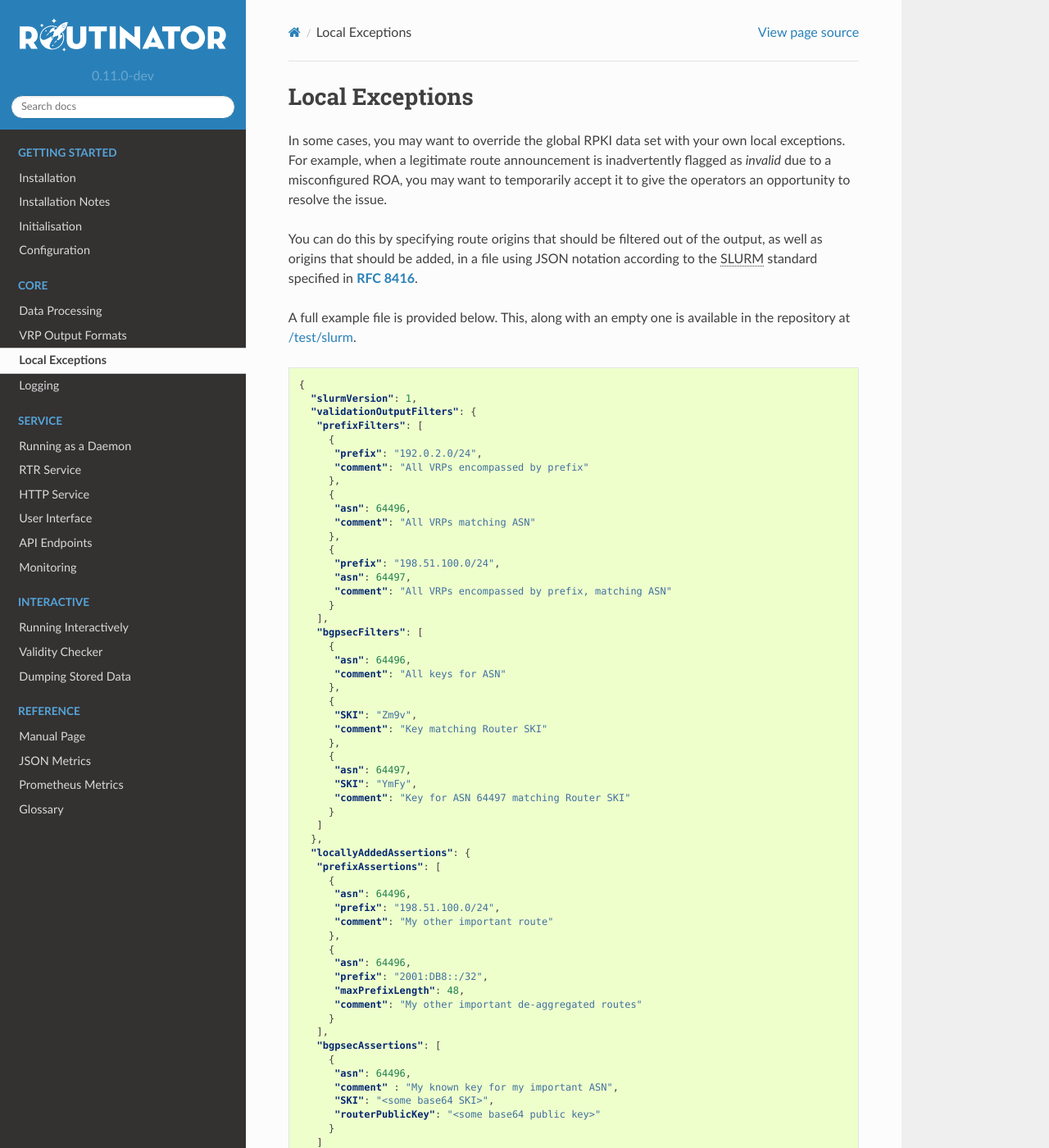
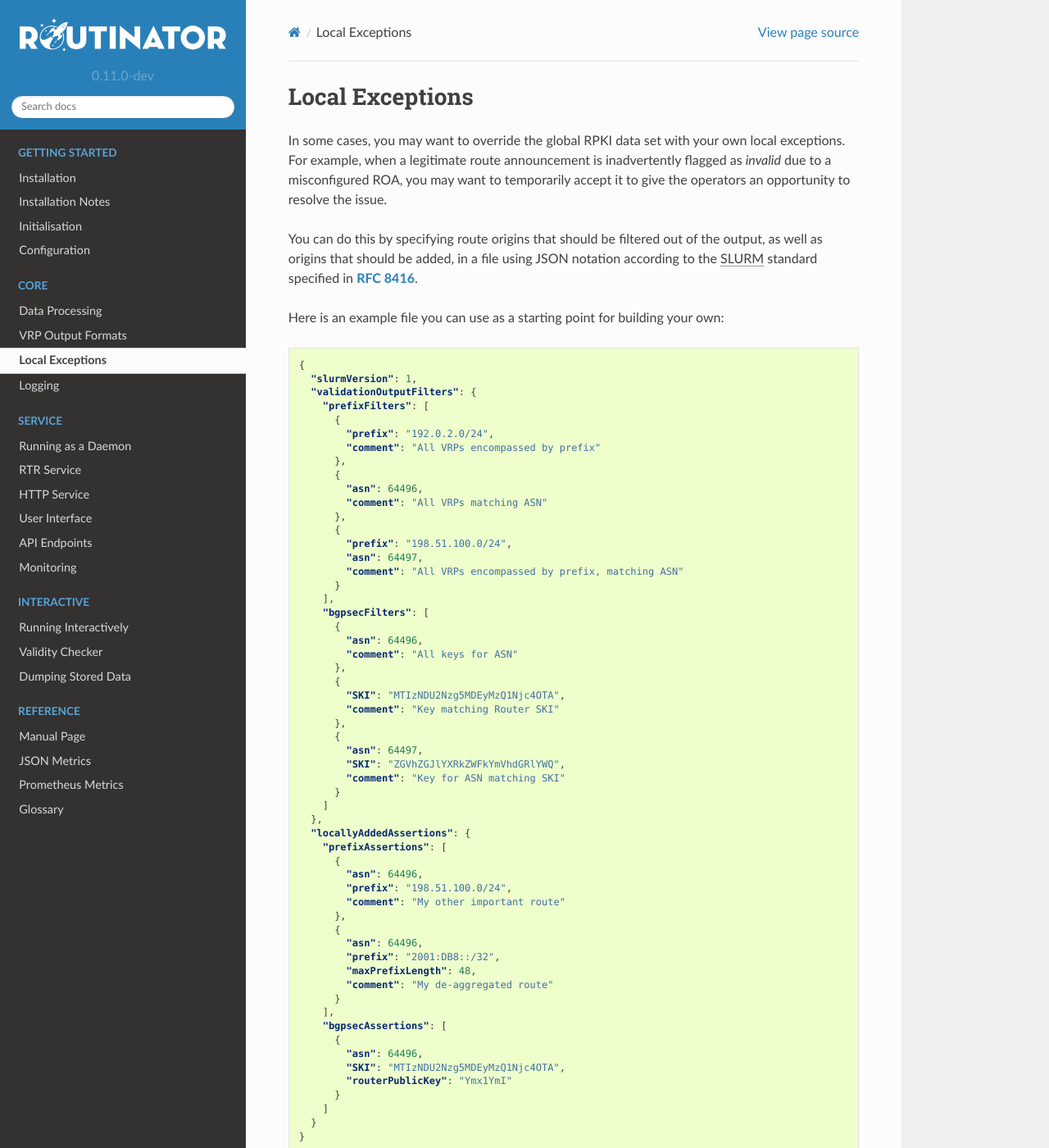
Before and after one commit to NLnetLabs/routinator, a Sphinx documentation site: the page built from doc/manual/source/local-exceptions.rst, in a window 1280 px wide and 1400 px high. Shown: the whole window at 82% size. Built offline with Sphinx 7.4.7 and the Read the Docs theme 2.0.0, drawn with Linux system fonts in a browser that asks for light colours.

Commit message:
Update SLURM example

```diff
--- a/doc/manual/source/local-exceptions.rst
+++ b/doc/manual/source/local-exceptions.rst
@@ -12,70 +12,68 @@ output, as well as origins that should be added, in a file using JSON notation
 according to the :abbr:`SLURM (Simplified Local Internet Number Resource
 Management with the RPKI)` standard specified in :RFC:`8416`.
 
-A full example file is provided below. This, along with an empty one is
-available in the repository at `/test/slurm
-<https://github.com/NLnetLabs/routinator/tree/master/test/slurm>`_.
+Here is an example file you can use as a starting point for building your
+own:
 
 .. code-block:: json
 
-   {
-     "slurmVersion": 1,
-     "validationOutputFilters": {
-      "prefixFilters": [
-        {
-         "prefix": "192.0.2.0/24",
-         "comment": "All VRPs encompassed by prefix"
-        },
-        {
-         "asn": 64496,
-         "comment": "All VRPs matching ASN"
-        },
-        {
-         "prefix": "198.51.100.0/24",
-         "asn": 64497,
-         "comment": "All VRPs encompassed by prefix, matching ASN"
-        }
-      ],
-      "bgpsecFilters": [
-        {
-         "asn": 64496,
-         "comment": "All keys for ASN"
-        },
-        {
-         "SKI": "Zm9v",
-         "comment": "Key matching Router SKI"
-        },
-        {
-         "asn": 64497,
-         "SKI": "YmFy",
-         "comment": "Key for ASN 64497 matching Router SKI"
-        }
-      ]
-     },
-     "locallyAddedAssertions": {
-      "prefixAssertions": [
-        {
-         "asn": 64496,
-         "prefix": "198.51.100.0/24",
-         "comment": "My other important route"
-        },
-        {
-         "asn": 64496,
-         "prefix": "2001:DB8::/32",
-         "maxPrefixLength": 48,
-         "comment": "My other important de-aggregated routes"
-        }
-      ],
-      "bgpsecAssertions": [
-        {
-         "asn": 64496,
-         "comment" : "My known key for my important ASN",
-         "SKI": "<some base64 SKI>",
-         "routerPublicKey": "<some base64 public key>"
-        }
-      ]
-     }
-   }
+    {
+      "slurmVersion": 1,
+      "validationOutputFilters": {
+        "prefixFilters": [
+          {
+            "prefix": "192.0.2.0/24",
+            "comment": "All VRPs encompassed by prefix"
+          },
+          {
+            "asn": 64496,
+            "comment": "All VRPs matching ASN"
+          },
+          {
+            "prefix": "198.51.100.0/24",
+            "asn": 64497,
+            "comment": "All VRPs encompassed by prefix, matching ASN"
+          }
+        ],
+        "bgpsecFilters": [
+          {
+            "asn": 64496,
+            "comment": "All keys for ASN"
+          },
+          {
+            "SKI": "MTIzNDU2Nzg5MDEyMzQ1Njc4OTA",
+            "comment": "Key matching Router SKI"
+          },
+          {
+            "asn": 64497,
+            "SKI": "ZGVhZGJlYXRkZWFkYmVhdGRlYWQ",
+            "comment": "Key for ASN matching SKI"
+          }
+        ]
+      },
+      "locallyAddedAssertions": {
+        "prefixAssertions": [
+          {
+            "asn": 64496,
+            "prefix": "198.51.100.0/24",
+            "comment": "My other important route"
+          },
+          {
+            "asn": 64496,
+            "prefix": "2001:DB8::/32",
+            "maxPrefixLength": 48,
+            "comment": "My de-aggregated route"
+          }
+        ],
+        "bgpsecAssertions": [
+          {
+            "asn": 64496,
+            "SKI": "MTIzNDU2Nzg5MDEyMzQ1Njc4OTA",
+            "routerPublicKey": "Ymx1YmI"
+          }
+        ]
+      }
+    }
 
 Use the :option:`--exceptions` option to refer to your file with local
 exceptions. Routinator verify that the JSON itself is valid, as well as the
```
